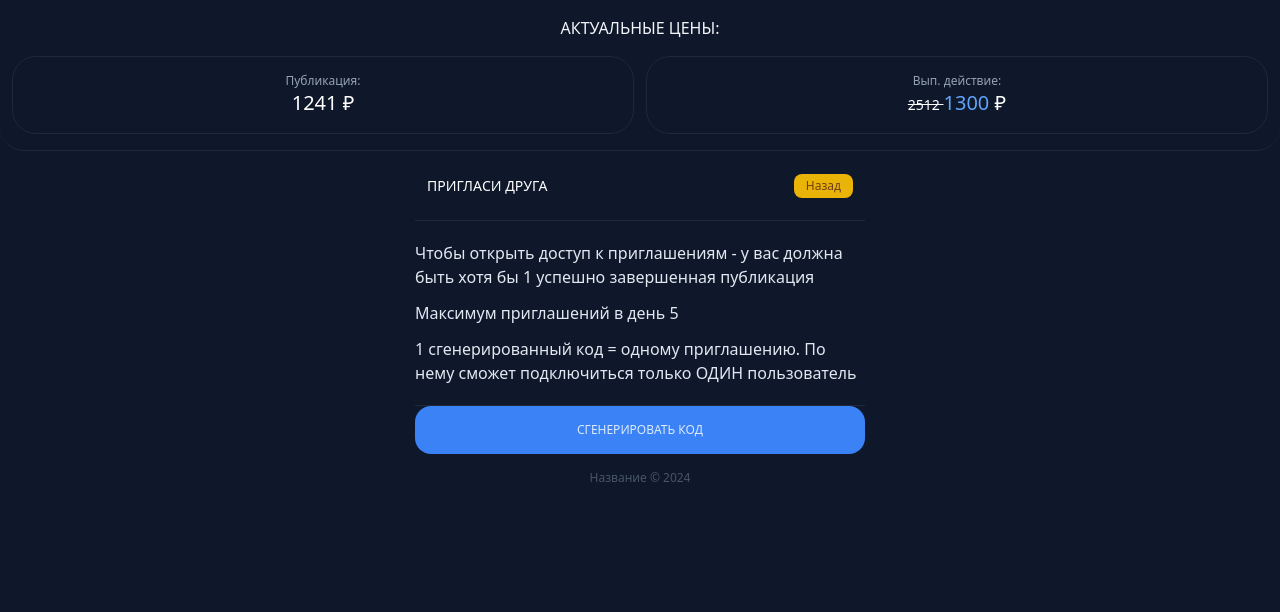
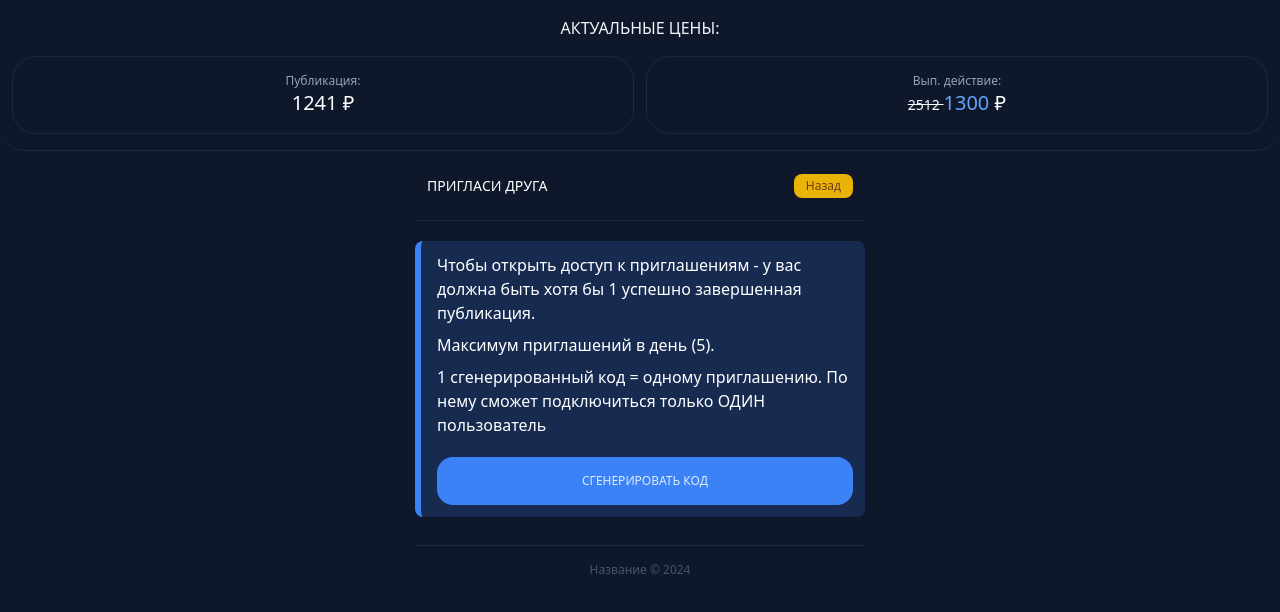
Before and after one commit to a1kashnya/seller-telegram-web-app, a Next.js app: page /pages/invite in a window 1280 px wide. Shown: the top 612 px of the page. Built offline with nearby package versions, Linux system fonts and the light colour scheme.

Commit message:
Add invite message

```diff
--- a/app/_components/invite/Invite.js
+++ b/app/_components/invite/Invite.js
@@ -14,11 +14,13 @@ const Invite = () => {
         <>
             <Title name="Пригласи друга" btn />
             <div className="grid gap-3 border-t border-b py-5 border-slate-800 text-slate-200">
-                <span>Чтобы открыть доступ к приглашениям - у вас должна быть хотя бы 1 успешно завершенная публикация</span>
-                <span>Максимум приглашений в день 5</span>
-                <span>1 сгенерированный код = одному приглашению. По нему сможет подключиться только ОДИН пользователь</span>
+                <div className="flex flex-col border-l-[6px] border-blue-500 bg-[#3b82f630] p-3 pl-4 rounded-lg text-white mb-2">
+                    <span className='mb-2 font-medium'>Чтобы открыть доступ к приглашениям - у вас должна быть хотя бы 1 успешно завершенная публикация.</span>
+                    <span className='mb-2'>Максимум приглашений в день (5).</span>
+                    <span className='mb-5'>1 сгенерированный код = одному приглашению. По нему сможет подключиться только ОДИН пользователь</span>
+                    <button onClick={toggleModal} className="block w-full bg-blue-500 text-blue-100 text-xs text-center rounded-2xl font-medium uppercase px-2 py-4">Сгенерировать код</button>
+                </div>
             </div>
-            <button onClick={toggleModal} className="block w-full bg-blue-500 text-blue-100 text-xs text-center rounded-2xl font-medium uppercase px-2 py-4">Сгенерировать код</button>
             <InviteModal showModal={isModalOpen} onClose={toggleModal} />
         </>
     )
```
